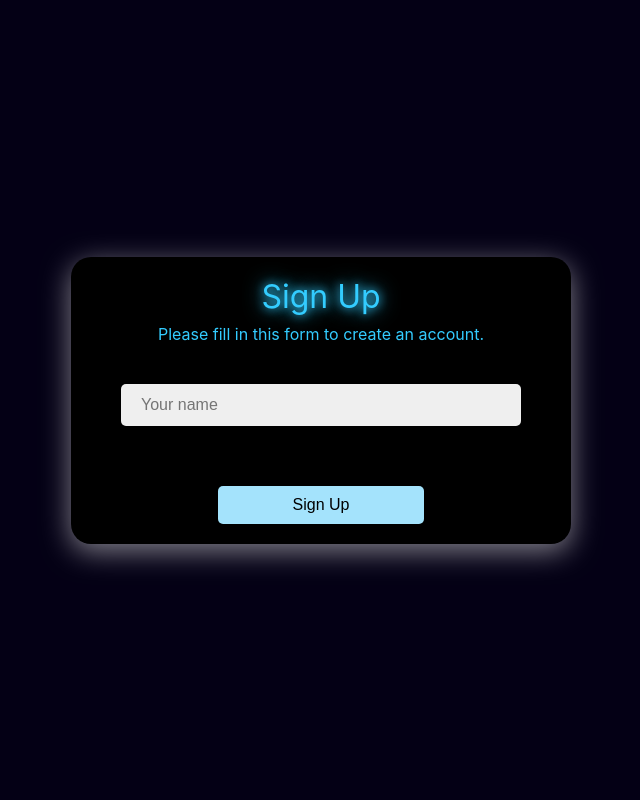
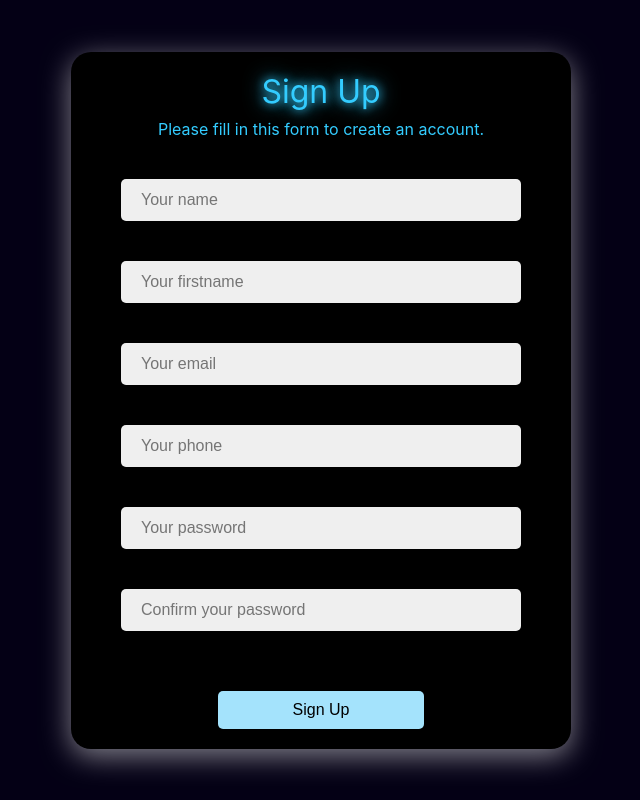
Before and after one commit to katriosa/vue-login-form, a Vue app: page / in a window 1280 px wide. Shown: the whole page, without its empty margins (319-959 px from the left). Built offline with nearby package versions, Linux system fonts and the light colour scheme; the HTML template or start-up script is replaced by a standard one.

Commit message:
feat: added additional inputs and updated validation

```diff
--- a/src/App.vue
+++ b/src/App.vue
@@ -1,5 +1,5 @@
 <template>
-  <form class="form-container">
+  <form class="form-container" @submit.prevent="submit">
     <div class="form-title">
       <h1 class="form-heading">Sign Up</h1>
       <p>Please fill in this form to create an account.</p>
@@ -11,6 +11,41 @@
       :minlength="3"
       autocomplete="given-name"
     />
+    <InputField
+      v-model="form.firstname"
+      type="text"
+      placeholder="Your firstname"
+      :minlength="3"
+      autocomplete="family-name"
+    />
+    <InputField
+      v-model="form.email"
+      type="email"
+      placeholder="Your email"
+      pattern="^[^\s@]+@[^\s@]+\.[^\s@]+$"
+      autocomplete="email"
+    />
+    <InputField
+      v-model="form.phone"
+      type="tel"
+      placeholder="Your phone"
+      pattern="^\+?\d+$"
+      autocomplete="tel"
+    />
+    <InputField
+      v-model="form.password"
+      type="password"
+      placeholder="Your password"
+      autocomplete="new-password"
+      :minlength="6"
+    />
+    <InputField
+      v-model="form.confirmPassword"
+      type="password"
+      placeholder="Confirm your password"
+      autocomplete="new-password"
+      :passwordError="passwordError"
+    />
     <div class="button-container">
       <button type="submit">Sign Up</button>
     </div>
@@ -19,7 +54,7 @@
 
 <script setup lang="ts">
 import InputField from '@/components/InputField.vue'
-import { reactive } from 'vue'
+import { reactive, ref } from 'vue'
 
 const form = reactive({
   name: '',
@@ -27,16 +62,19 @@ const form = reactive({
   email: '',
   phone: '',
   password: '',
+  confirmPassword: '',
 })
 
-// const hasErrors = computed(() => {
-//   return (
-//     form.name.length < 3 ||
-//     !/^[^\s@]+@[^\s@]+\.[^\s@]+$/.test(form.email) ||
-//     form.phone.length < 10 ||
-//     form.password.length < 6
-//   )
-// })
+const passwordError = ref(false)
+
+const submit = () => {
+  if (form.password !== form.confirmPassword) {
+    passwordError.value = true
+  } else {
+    passwordError.value = false
+    console.log('submit', form)
+  }
+}
 </script>
 
 <style scoped>
--- a/src/components/InputField.vue
+++ b/src/components/InputField.vue
@@ -15,34 +15,45 @@
 </template>
 
 <script setup lang="ts">
-import { ref, computed, watch } from 'vue'
+import { computed, ref } from 'vue'
 const props = defineProps({
   type: String,
   placeholder: String,
   autocomplete: String,
-  modelValue: { type: String, default: null },
-  minlength: { type: Number, default: 3 },
+  modelValue: { type: String, default: '' },
+  minlength: { type: Number, default: 0 },
+  pattern: { type: String, default: '' },
+  passwordError: { type: Boolean, default: false },
 })
 
 const emit = defineEmits(['update:modelValue'])
 
-const hasError = ref(false)
+const isTouched = ref(false)
 
-const errorMessage = computed(() =>
-  hasError.value ? `Must be at least ${props.minlength} characters` : '',
-)
+const isTooShort = computed(() => {
+  if (!isTouched.value || !props.minlength) return false
+  return props.modelValue.length < props.minlength
+})
+
+const isInvalidPattern = computed(() => {
+  if (!isTouched.value || !props.pattern) return false
+  return !new RegExp(props.pattern).test(props.modelValue)
+})
+
+const hasError = computed(() => isTooShort.value || isInvalidPattern.value || props.passwordError)
+
+const errorMessage = computed(() => {
+  if (isTooShort.value) return `Must be at least ${props.minlength} characters`
+  if (isInvalidPattern.value) return 'Invalid format'
+  if (props.passwordError) return "Passwords don't match"
+  return ''
+})
 
 const handleInput = (event: Event) => {
+  if (!isTouched.value) isTouched.value = true
   const target = event.target as HTMLInputElement
   emit('update:modelValue', target.value)
 }
-
-watch(
-  () => props.modelValue,
-  (newValue) => {
-    hasError.value = newValue.length < props.minlength
-  },
-)
 </script>
 
 <style scoped>
```
